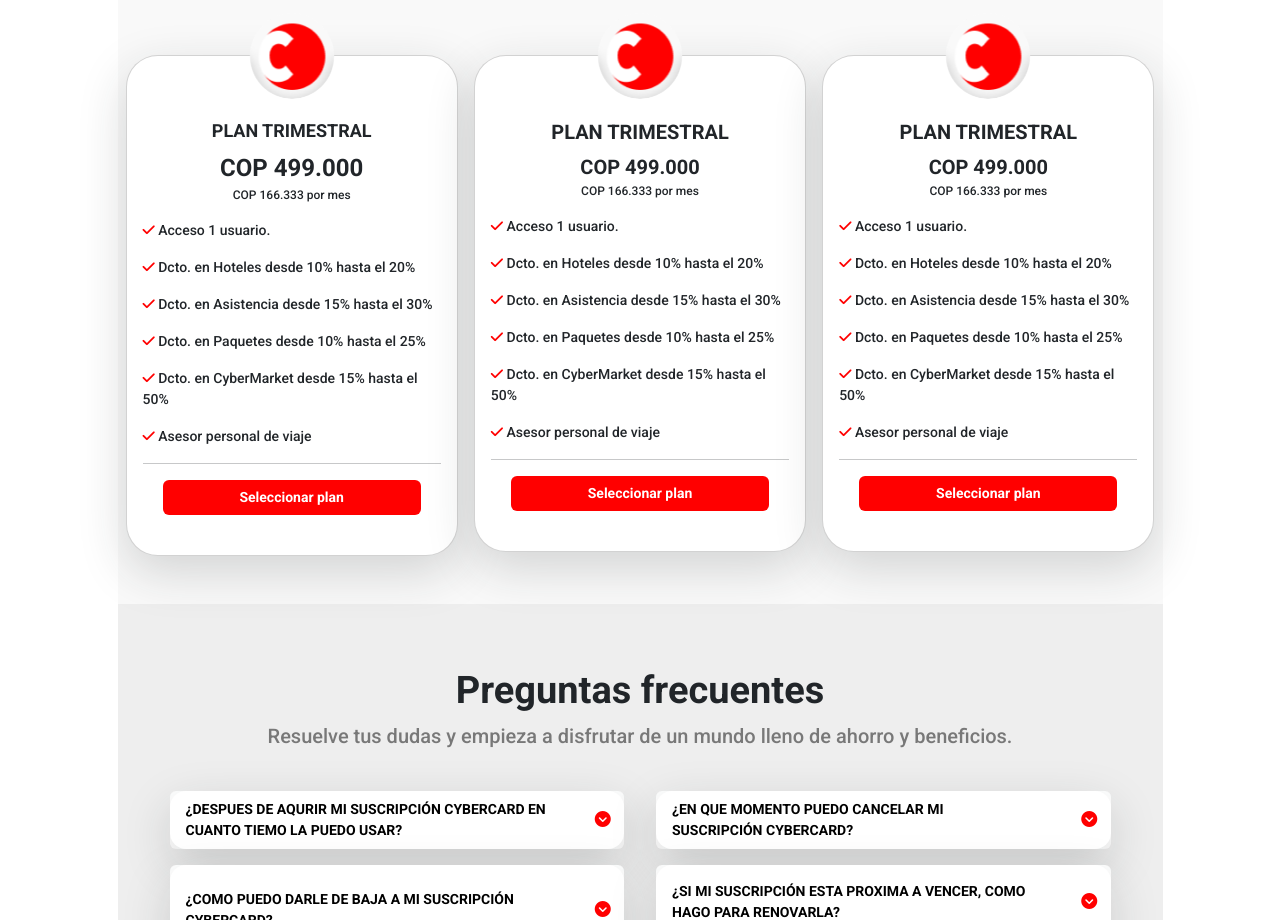
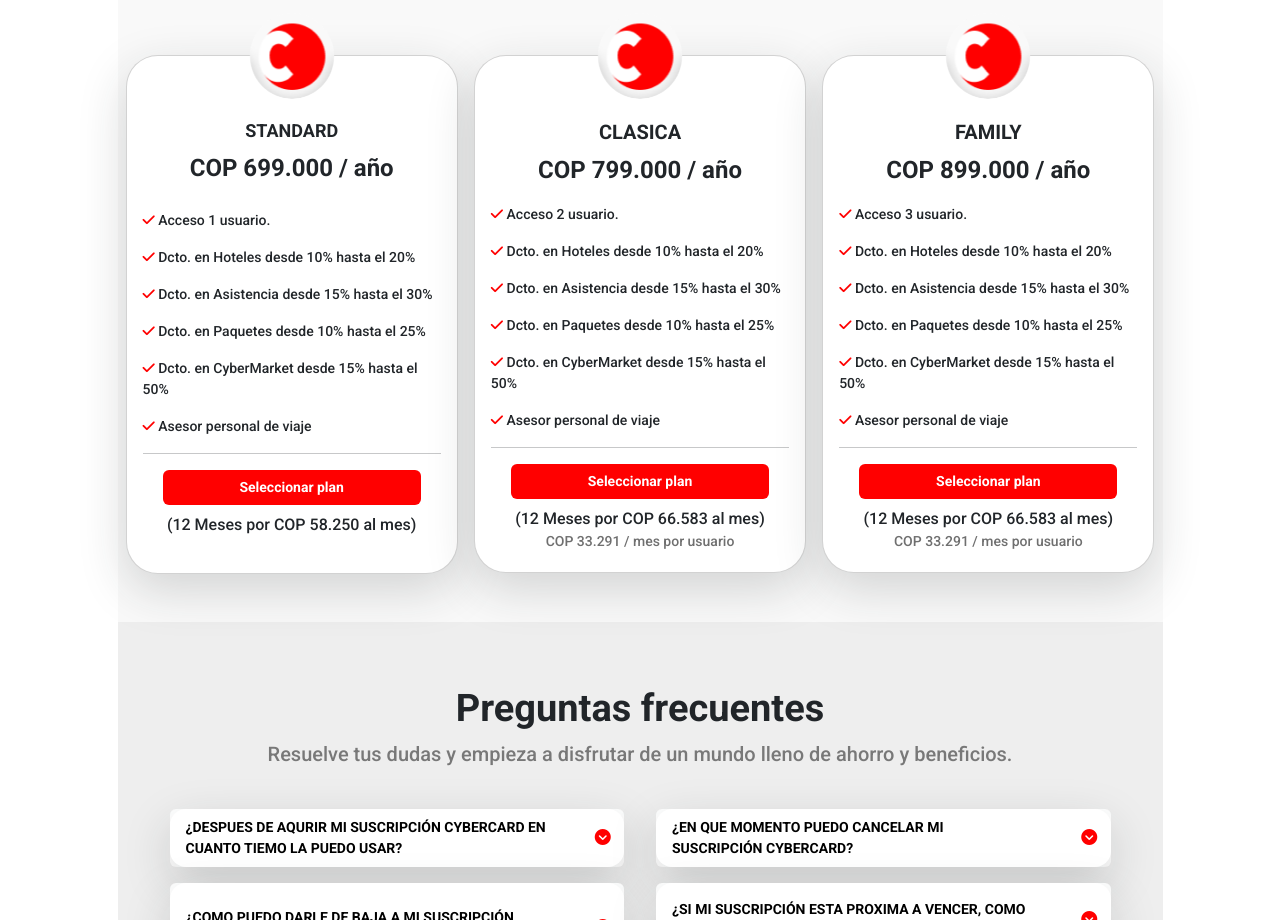
Before and after one commit to Cosifran/cybercard-vista-informativa, a plain HTML site: page index.htm in a window 1280 px wide. Shown: the part 1700-2620 px from the top of the page. Drawn offline with nearby package versions, Linux system fonts and the light colour scheme.

Commit message:
13/06/23 update

```diff
--- a/index.htm
+++ b/index.htm
@@ -258,10 +258,9 @@
                                                         class="rounded-circle position-absolute top-0 start-50 translate-middle"
                                                         alt="...">
                                                     <div class="card-body mt-5">
-                                                        <h5 class="card-title fw-bold font-medium">PLAN TRIMESTRAL</h5>
-                                                        <p class="card-text fs-4 mb-0 fw-bold">COP 499.000</p>
-                                                        <p class="fontverysmall fw-medium">COP 166.333 por mes</p>
-                                                        <div class="row">
+                                                        <h5 class="card-title fw-bold font-medium">STANDARD</h5>
+                                                        <p class="card-text fs-4 mb-0 fw-bold">COP 699.000 / año</p>
+                                                        <div class="row mt-4">
                                                             <div class="col-12 text-start">
                                                                 <p class="fontsnormalsmall fw-normal"><span><i
                                                                             class="fa-solid fa-check"
@@ -295,12 +294,13 @@
                                                             </div>
                                                         </div>
 
-                                                        <div class="row mb-4 mx-2">
+                                                        <div class="row mb-3 mx-2">
                                                             <div class="col-12">
                                                                 <a href="./register-touch-card.html"
                                                                     class="btn bgred text-white w-100 fw-bold fontsnormalsmall"
                                                                     role="button">Seleccionar
                                                                     plan</a>
+                                                                    <p class="mb-1 mt-2">(12 Meses por COP 58.250 al mes)</p>
                                                             </div>
                                                         </div>
                                                     </div>
@@ -313,14 +313,13 @@
                                                         class="rounded-circle position-absolute top-0 start-50 translate-middle"
                                                         alt="...">
                                                     <div class="card-body mt-5">
-                                                        <h5 class="card-title fw-bold fs-5">PLAN TRIMESTRAL</h5>
-                                                        <p class="card-text fs-5 mb-0 fw-bold">COP 499.000</p>
-                                                        <p class="fontverysmall fw-medium">COP 166.333 por mes</p>
-                                                        <div class="row">
+                                                        <h5 class="card-title fw-bold fs-5">CLASICA</h5>
+                                                        <p class="card-text fs-4 mb-0 fw-bold">COP 799.000 / año</p>
+                                                        <div class="row mt-3">
                                                             <div class="col-12 text-start">
                                                                 <p class="fontsnormalsmall fw-normal"><span><i
                                                                             class="fa-solid fa-check"
-                                                                            style="color: #ff0000;"></i></span> Acceso 1
+                                                                            style="color: #ff0000;"></i></span> Acceso 2
                                                                     usuario.</p>
                                                                 <p class="fontsnormalsmall fw-normal"><span><i
                                                                             class="fa-solid fa-check"
@@ -350,12 +349,15 @@
                                                             </div>
                                                         </div>
 
-                                                        <div class="row mb-4 mx-2">
+                                                        <div class="row mb-1 mx-2">
                                                             <div class="col-12">
                                                                 <a href="#"
                                                                     class="btn bgred text-white w-100 fw-bold fontsnormalsmall"
                                                                     role="button" data-bs-toggle="button">Seleccionar
                                                                     plan</a>
+
+                                                                    <p class="mb-0 mt-2">(12 Meses por COP 66.583 al mes)</p>
+                                                                    <p class="mb-0 fontsnormalsmall grissecundario">COP 33.291 / mes por usuario</p>
                                                             </div>
                                                         </div>
                                                     </div>
@@ -367,14 +369,13 @@
                                                         class="rounded-circle position-absolute top-0 start-50 translate-middle"
                                                         alt="...">
                                                     <div class="card-body mt-5">
-                                                        <h5 class="card-title fw-bold fs-5">PLAN TRIMESTRAL</h5>
-                                                        <p class="card-text fs-5 mb-0 fw-bold">COP 499.000</p>
-                                                        <p class="fontverysmall fw-medium">COP 166.333 por mes</p>
-                                                        <div class="row">
+                                                        <h5 class="card-title fw-bold fs-5">FAMILY</h5>
+                                                        <p class="card-text fs-4 mb-0 fw-bold">COP 899.000 / año</p>
+                                                        <div class="row mt-3">
                                                             <div class="col-12 text-start">
                                                                 <p class="fontsnormalsmall fw-normal"><span><i
                                                                             class="fa-solid fa-check"
-                                                                            style="color: #ff0000;"></i></span> Acceso 1
+                                                                            style="color: #ff0000;"></i></span> Acceso 3
                                                                     usuario.</p>
                                                                 <p class="fontsnormalsmall fw-normal"><span><i
                                                                             class="fa-solid fa-check"
@@ -404,12 +405,15 @@
                                                             </div>
                                                         </div>
 
-                                                        <div class="row mb-4 mx-2">
+                                                        <div class="row mb-1 mx-2">
                                                             <div class="col-12">
                                                                 <a href="#"
                                                                     class="btn bgred text-white w-100 fw-bold fontsnormalsmall"
                                                                     role="button" data-bs-toggle="button">Seleccionar
                                                                     plan</a>
+
+                                                                    <p class="mb-0 mt-2">(12 Meses por COP 66.583 al mes)</p>
+                                                                    <p class="mb-0 fontsnormalsmall grissecundario">COP 33.291 / mes por usuario</p>
                                                             </div>
                                                         </div>
                                                     </div>
```
